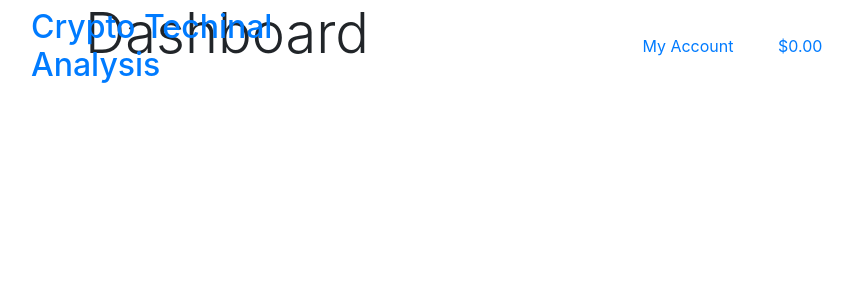
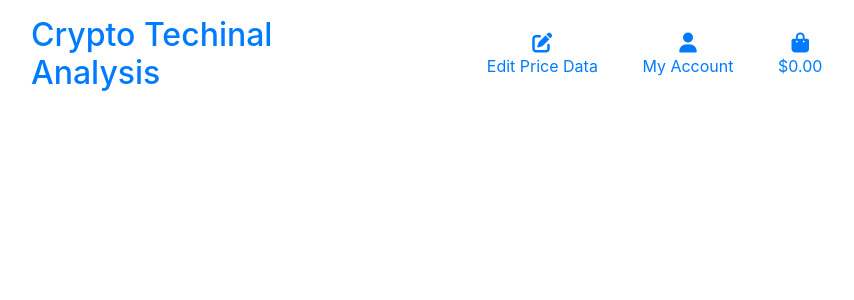
Before and after one commit to Code-Institute-Submissions/Wbwren-bitcoin-technical-indicators_AprResub, a Django app: page / in a window 1280 px wide. Shown: the top 300 px of the page, without its empty margins (0-854 px from the left). Run offline with Django 3.2, Linux system fonts and the light colour scheme; a user stored in the database is signed in; some libraries are stand-ins or nearby versions.

Commit message:
Feat: add navbar to base.html

```diff
--- a/crypto_technicaL_analysis/urls.py
+++ b/crypto_technicaL_analysis/urls.py
@@ -14,11 +14,12 @@ Including another URLconf
     2. Add a URL to urlpatterns:  path('blog/', include('blog.urls'))
 """
 from django.contrib import admin
-from django.urls import path
-from django.urls.conf import include
+from django.urls import path, include
+from django.conf import settings
+from django.conf.urls.static import static
 
 urlpatterns = [
     path('admin/', admin.site.urls),
     path('accounts/', include('allauth.urls')),
     path('', include('home.urls')),
-]
+] + static(settings.MEDIA_URL, document_root=settings.MEDIA_ROOT)
--- a/templates/base.html
+++ b/templates/base.html
@@ -15,12 +15,15 @@
 
     {% block corecss %}
         <link rel="stylesheet" href="https://stackpath.bootstrapcdn.com/bootstrap/4.4.1/css/bootstrap.min.css" integrity="sha384-Vkoo8x4CGsO3+Hhxv8T/Q5PaXtkKtu6ug5TOeNV6gBiFeWPGFN9MuhOf23Q9Ifjh" crossorigin="anonymous">
+        <link rel="stylesheet" href="https://fonts.googleapis.com/css?family=Lato&display=swap">
+        <link rel="stylesheet" href="{% static 'css/base.css' %}">
     {% endblock %}
 
     {% block extra_css %}
     {% endblock %}
 
     {% block corejs %}
+        <script src="https://kit.fontawesome.com/db8b34a031.js" crossorigin="anonymous"></script>
         <script src="https://code.jquery.com/jquery-3.4.1.slim.min.js" integrity="sha384-J6qa4849blE2+poT4WnyKhv5vZF5SrPo0iEjwBvKU7imGFAV0wwj1yYfoRSJoZ+n" crossorigin="anonymous"></script>
         <script src="https://cdn.jsdelivr.net/npm/popper.js@1.16.0/dist/umd/popper.min.js" integrity="sha384-Q6E9RHvbIyZFJoft+2mJbHaEWldlvI9IOYy5n3zV9zzTtmI3UksdQRVvoxMfooAo" crossorigin="anonymous"></script>
         <script src="https://stackpath.bootstrapcdn.com/bootstrap/4.4.1/js/bootstrap.min.js" integrity="sha384-wfSDF2E50Y2D1uUdj0O3uMBJnjuUD4Ih7YwaYd1iqfktj0Uod8GCExl3Og8ifwB6" crossorigin="anonymous"></script>
@@ -33,7 +36,7 @@
 </head>
   <body>
       <header class="container-fluid fixed-top">
-          <div class="row">
+          <div id="topnav" class="row bg-white pt-lg-2 d-none d-lg-flex">
               <div class="col-12 col-lg-4 my-auto py-1 py-lg-0 text-center text-lg-left">
                   <a href="{% url 'home' %}" class="nav-link main-logo-link">
                       <h2 class="logo-font text-black my-0">Crypto Techinal Analysis</h2>
@@ -41,6 +44,16 @@
               </div>
               <div class="col-12 col-lg-4 my-auto py-1 py-lg-0">
                   <ul class="list-inline list-unstyled text-center text-lg-right my-0">
+                      {% if request.user.is_authenticated %}
+                      <li class="list-inline-item dropdown">
+                          <a class="text-black nav-link" href="">
+                              <div class="text-center">
+                                  <div><i class="fas fa-edit fa-lg"></i></div>
+                                  <p class="my-0">Edit Price Data</p>
+                              </div>
+                          </a>
+                      </li>
+                      {% endif %}
                       <li class="list-inline-item dropdown">
                           <a class="text-black nav-link" href="#" id="user-options" data-toggle="dropdown" aria-haspopup="true" aria-expanded="false">
                               <div class="text-center">
```
Also changed, not shown: crypto_technicaL_analysis/settings.py (+6 -5 lines), db.sqlite3. Lines whose indentation alone changed are shown as unchanged.
